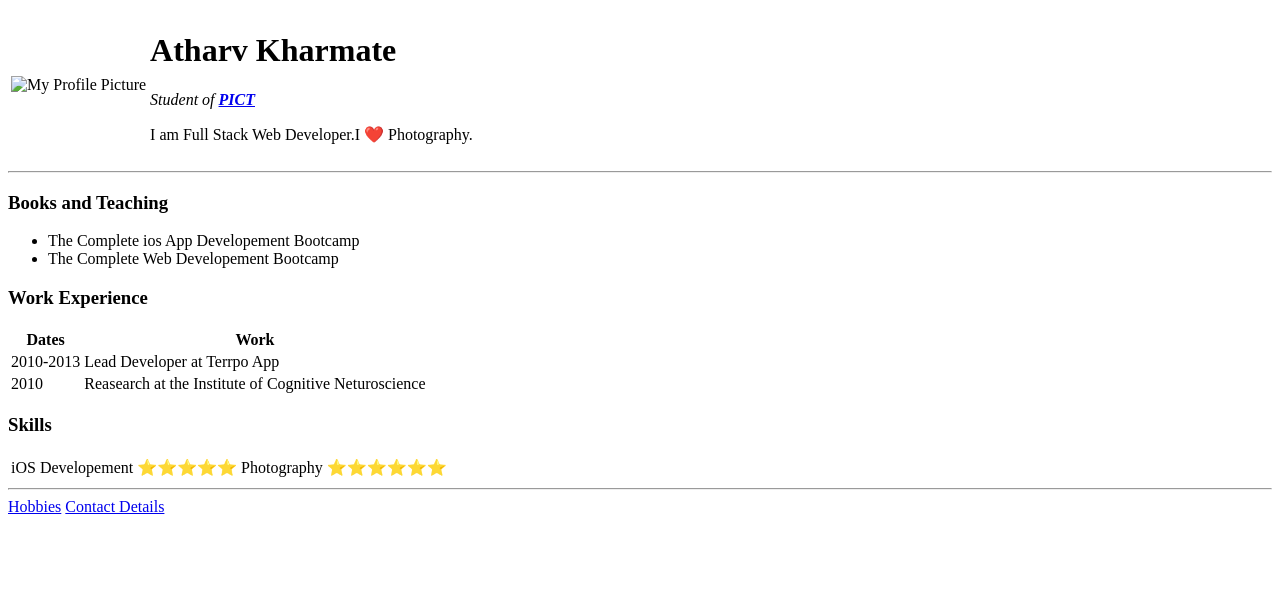
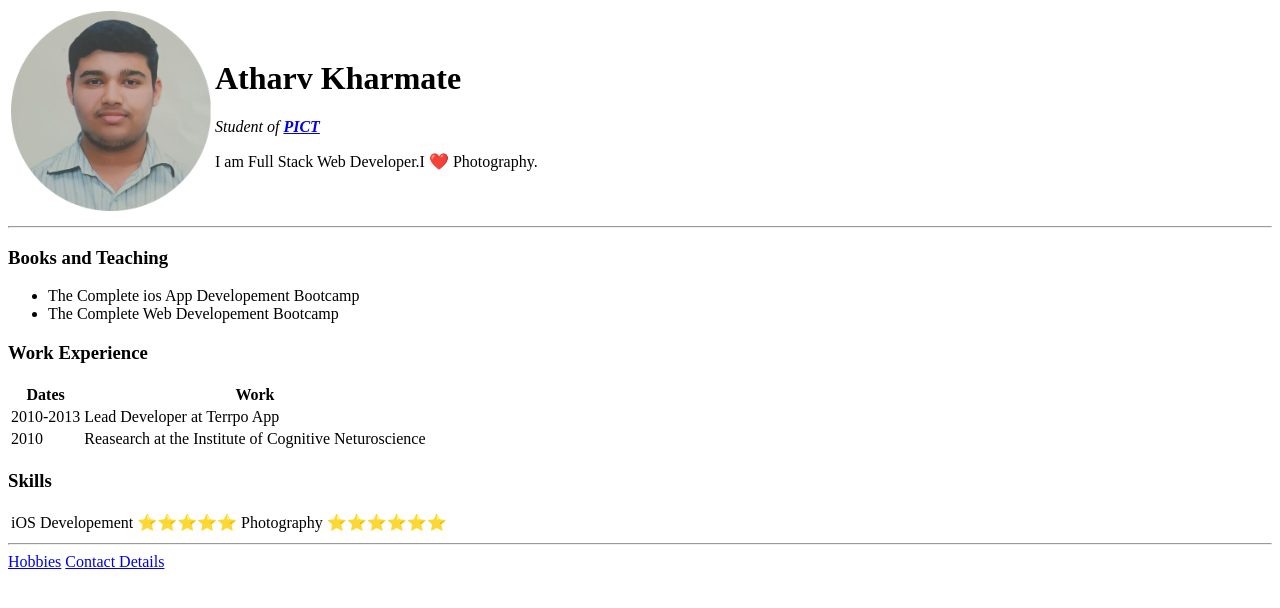
Before and after one commit to Atharv1903/cv, a plain HTML site: page index.html in a window 1280 px wide. Drawn offline with Linux system fonts and the light colour scheme.

Commit message:
Update index.html

```diff
--- a/index.html
+++ b/index.html
@@ -9,7 +9,7 @@
 <body>
     <table>
         <tr>
-            <td><img src="image/Photo.png" alt="My Profile Picture" width="200px"></td>
+            <td><img src="Photo.png" alt="My Profile Picture" width="200px"></td>
             <td><h1>Atharv Kharmate</h1>
                 <p><em>Student of <strong><a href="https://pict.edu/">PICT</a></strong></em></p>
                 <p>I am Full Stack Web Developer.I ❤️ Photography. </p>
```
